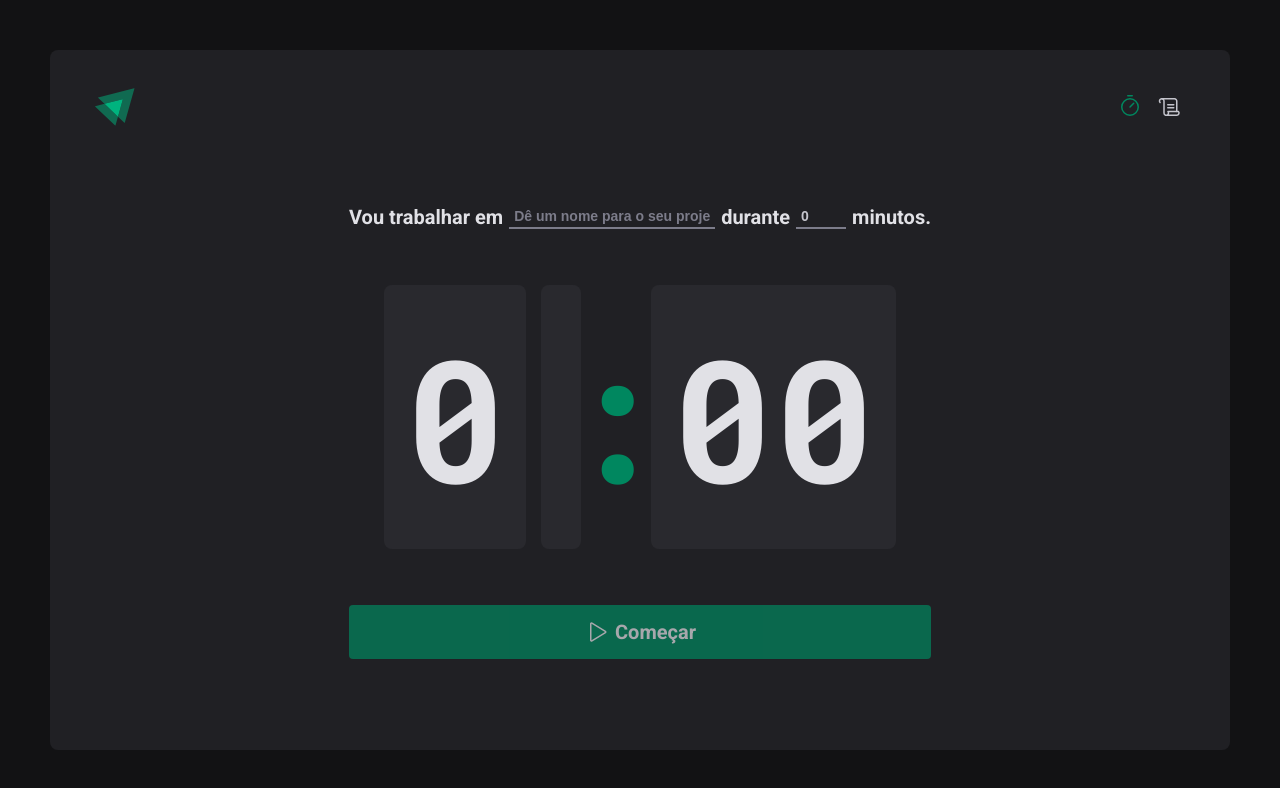
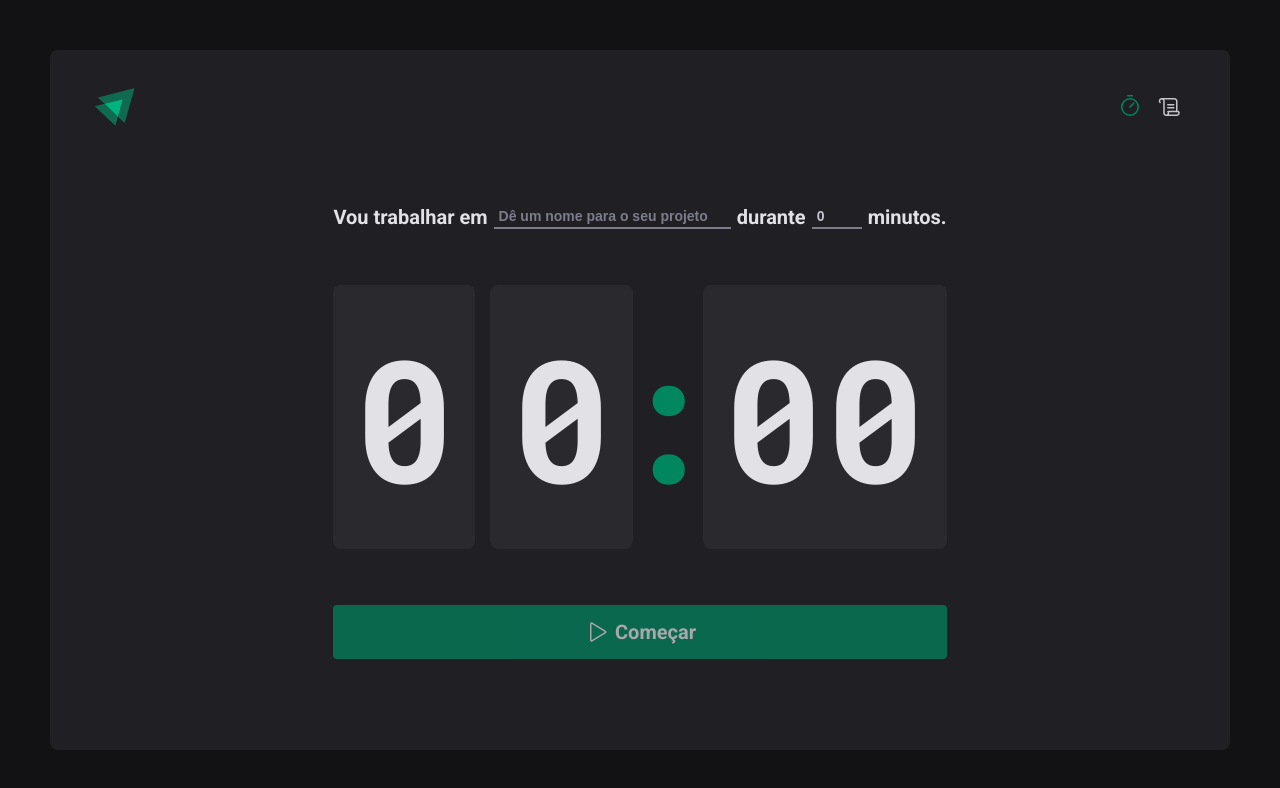
Before and after one commit to LuscaCid/ignite-timer-tsx, a React (Vite) app: page / in a window 1280 px wide. Shown: the top 788 px of the page. Built offline with nearby package versions, Linux system fonts and the light colour scheme.

Commit message:
adds at the displaying the minutesDisplay with padstart setted before

```diff
--- a/src/pages/Home/index.tsx
+++ b/src/pages/Home/index.tsx
@@ -105,8 +105,8 @@ function Home()  {
         </FormContainer>
 
       <CountdownContainer>
-        <span>{String(minutes)[1] ? String(minutes)[0] : 0}</span>
-        <span>{String(minutes)[1] }</span>
+        <span>{minutesDisplay[1]}</span>
+        <span>{minutesDisplay[0] }</span>
         <Separator>:</Separator>
         <span>00</span>
 
```
